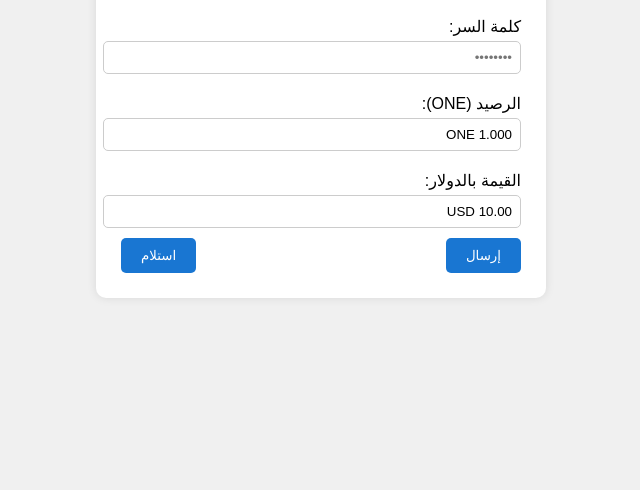
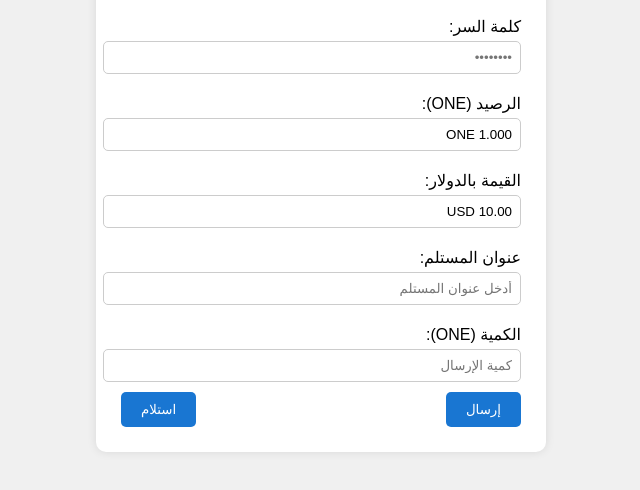
Before and after one commit to Onepans/Onecoin-Network, a plain HTML site: page index.html in a window 1280 px wide. Shown: the part 214-704 px from the top of the page, without its empty margins (319-959 px from the left). Drawn offline with Linux system fonts and the light colour scheme.

Commit message:
Update index.html

```diff
--- a/index.html
+++ b/index.html
@@ -22,6 +22,14 @@
       <label>القيمة بالدولار:</label>
       <input type="text" id="usdValue" readonly value="10.00 USD" />
 
+      <div class="send-box">
+        <label>عنوان المستلم:</label>
+        <input type="text" id="recipient" placeholder="أدخل عنوان المستلم" />
+
+        <label>الكمية (ONE):</label>
+        <input type="number" id="amount" placeholder="كمية الإرسال" />
+      </div>
+
       <div class="buttons">
         <button onclick="sendCoin()">إرسال</button>
         <button onclick="receiveCoin()">استلام</button>
```
